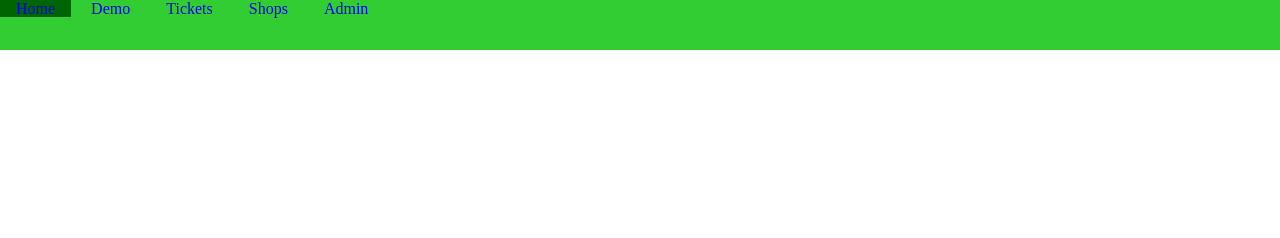
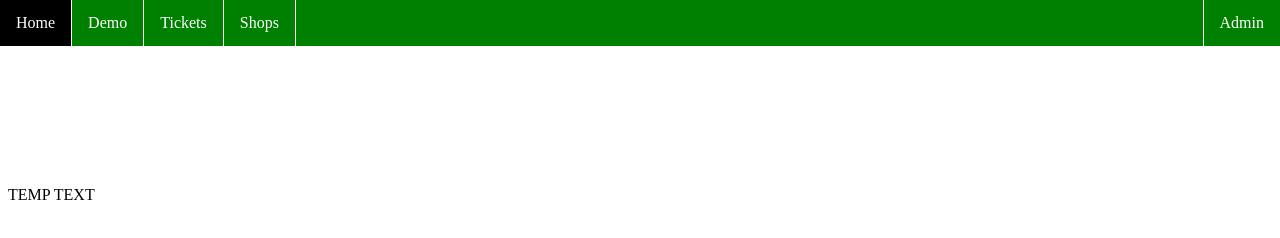
Before and after one commit to Kelpering/KelpShop, a plain HTML site: page Home/index.html in a window 1280 px wide. Drawn offline with Linux system fonts and the light colour scheme.

Commit message:
Added NavBar, Needs content

```diff
--- a/Home/style.css
+++ b/Home/style.css
@@ -1,17 +1,22 @@
+/* * {
+
+} */
+
 :root
 {
-    /*Add colors here*/
+    /*Fix colors here, template is fine though*/
+    --green: green;
+    --darkGreen: seaGreen;
+    --navText: white;
+    --navSelect:black;
 }
 
 nav
 {
-    width:100%;
     position:fixed;
     top:0;
     left:0;
-    background-color:limegreen;
-    /* color:darkgreen; */
-    height:50px;
+    width:100%;
 }
 
 nav ul
@@ -20,22 +25,38 @@ nav ul
     margin:0;
     padding:0;
     overflow:hidden;
+    background-color:var(--green);
 }
 
-nav ul li
+nav li
 {
-    display:inline;
+    float:left;
+    border-right:1px solid white;
 }
 
-nav ul li a
+nav li:hover:not(.active)
 {
-    text-decoration:none;
+    background-color:var(--darkGreen);
+}
+
+nav li:last-child
+{
+    float:right;
+    border-right:none;
+    border-left:1px solid white;
+}
+
+nav a
+{
+    display:block;
     padding:14px 16px;
+    text-decoration: none;
     text-align:center;
+    color:var(--navText);
 
 }
 
 .active
 {
-    background-color:darkGreen;
+    background-color:var(--navSelect);
 }
```
Also changed, not shown: Home/index.html (+1 -1 lines).
